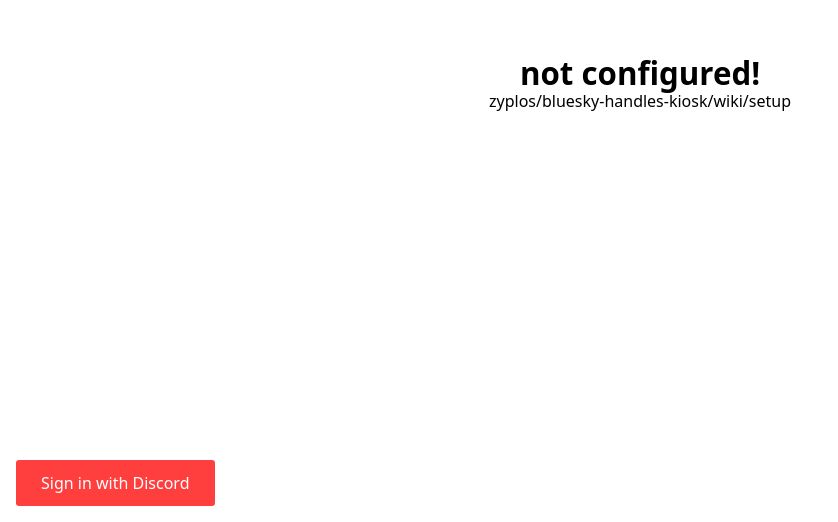
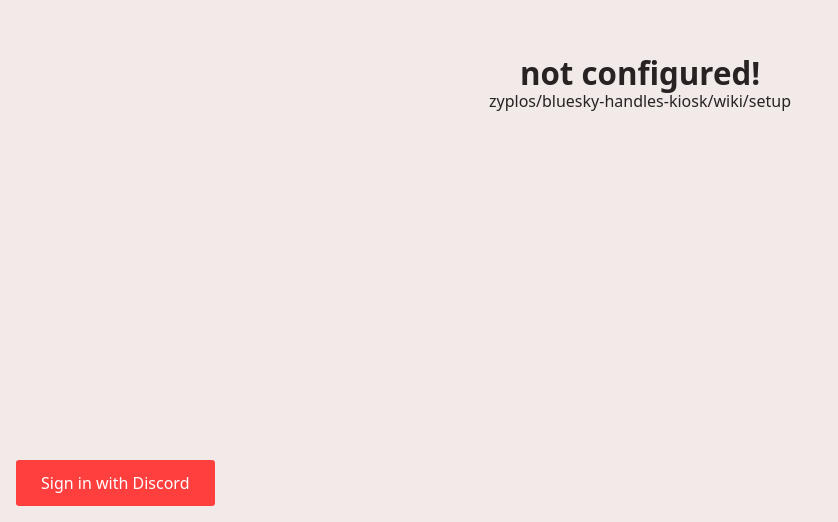
Before and after one commit to zyplos/bluesky-handles-kiosk, a Next.js app: page / in a window 1280 px wide. Shown: the part 278-800 px from the top of the page, without its empty margins (0-838 px from the left). Built offline with nearby package versions, Linux system fonts and the light colour scheme.

Commit message:
HomeLayout: use themes

```diff
--- a/app/hostnameSpecific/[rootDomain]/page.tsx
+++ b/app/hostnameSpecific/[rootDomain]/page.tsx
@@ -24,7 +24,7 @@
   const user = session?.user;
 
   return (
-    <HomeLayout>
+    <HomeLayout hostname={rootDomain}>
       <CenteredContent>
         <h1>home page {rootDomain}</h1>
       </CenteredContent>
--- a/app/page.tsx
+++ b/app/page.tsx
@@ -11,7 +11,7 @@
 
 export default async function Home() {
   return (
-    <HomeLayout>
+    <HomeLayout hostname="">
       <CenteredContent>
         <h1>not configured!</h1>
         <p>zyplos/bluesky-handles-kiosk/wiki/setup</p>
--- a/components/HomeLayout/index.tsx
+++ b/components/HomeLayout/index.tsx
@@ -2,13 +2,20 @@
 
 export interface HomeLayoutProps extends React.HTMLAttributes<HTMLDivElement> {
   children: React.ReactNode;
+  hostname: string;
 }
 
-export function HomeLayout({ children, className, ...props }: HomeLayoutProps) {
+export function HomeLayout({
+  children,
+  className,
+  hostname,
+  ...props
+}: HomeLayoutProps) {
   return (
     <div
       id="root"
       className={`${styles.rootWrapper} ${className || ""}`}
+      data-hostname={hostname}
       {...props}
     >
       {children}
--- a/styles/_globals.scss
+++ b/styles/_globals.scss
@@ -14,7 +14,8 @@
   min-height: 100%;
 }
 
-body {
+body,
+#root {
   color: var(--color-text);
   background-color: var(--color-background);
 
--- a/styles/_variables.scss
+++ b/styles/_variables.scss
@@ -52,8 +52,42 @@
 }
 
 // colors
-// ===== default
-#root {
+:root {
+  color-scheme: light;
+
+  --color-text: #292222;
+  --color-background: #f2e9e9;
+  --color-background-secondary: #e1d1d1;
+  --color-background-tertiary: #cfa3a3;
+
+  --color-primary: #ff3e3e;
+  --color-secondary: #ab8f00;
+  --color-accent: #fff;
+  --color-highlight: #ff4000;
+
+  --color-muted: #9d8787;
+  --color-dark-gray: #242424;
+  --color-dark-gray-accent: #353535;
+  --color-link: #ff3e3e;
+
+  --color-discord: #5865f2;
+  --color-twitch: #9146ff;
+
+  // components
+
+  --color-alert-info-text: #fff;
+  --color-alert-info-bg: #fc6603;
+
+  --color-button-background: #ff3e3e;
+  --color-button-text: #fff;
+  --color-button-hover-background: #ff5555;
+  --color-button-active-background: #e72828;
+
+  --color-card-bg: #fdf4f4;
+  --color-card-bg-secondary: #c7c7c7;
+}
+
+#root[data-hostname="waypast.cool"] {
   color-scheme: dark;
 
   --color-text: #fff5f5;
@@ -87,39 +121,3 @@
   --color-card-bg: #4a403e;
   --color-card-bg-secondary: #332c2b;
 }
-
-// ===== light mode
-#root[data-theme="cool"] {
-  color-scheme: light;
-
-  --color-text: #292222;
-  --color-background: #f2e9e9;
-  --color-background-secondary: #e1d1d1;
-  --color-background-tertiary: #cfa3a3;
-
-  --color-primary: #ff3e3e;
-  --color-secondary: #ab8f00;
-  --color-accent: #fff;
-  --color-highlight: #ff4000;
-
-  --color-muted: #9d8787;
-  --color-dark-gray: #242424;
-  --color-dark-gray-accent: #353535;
-  --color-link: #ff3e3e;
-
-  --color-discord: #5865f2;
-  --color-twitch: #9146ff;
-
-  // components
-
-  --color-alert-info-text: #fff;
-  --color-alert-info-bg: #fc6603;
-
-  --color-button-background: #ff3e3e;
-  --color-button-text: #fff;
-  --color-button-hover-background: #ff5555;
-  --color-button-active-background: #e72828;
-
-  --color-card-bg: #fdf4f4;
-  --color-card-bg-secondary: #c7c7c7;
-}
```
